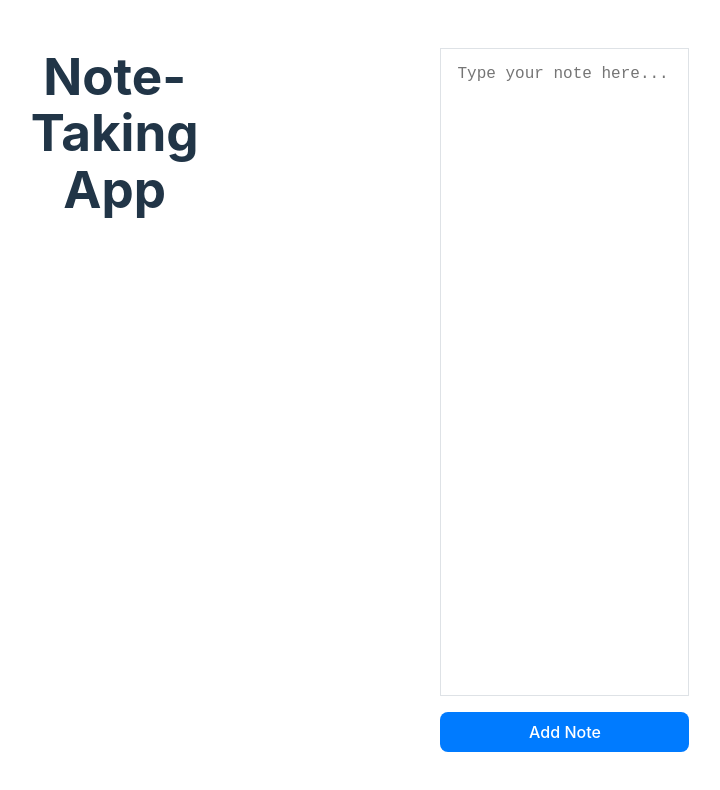
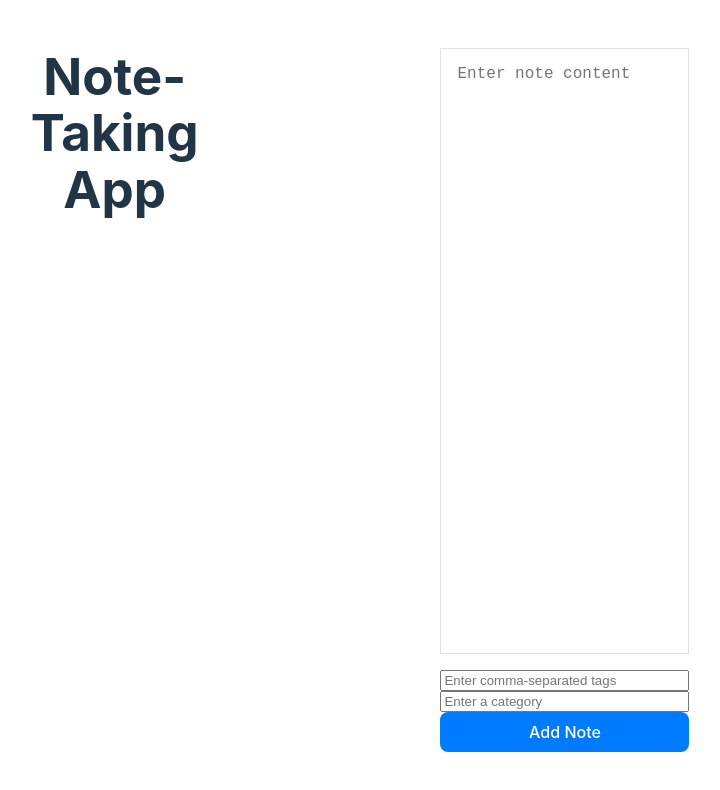
Before and after one commit to temavasilev/note-taker, a Svelte app: page / in a window 1280 px wide. Shown: the top 790 px of the page, without its empty margins (302-1022 px from the left). Built offline with nearby package versions, Linux system fonts and the light colour scheme.

Commit message:
Added basic tags and categories

```diff
--- a/package.json
+++ b/package.json
@@ -19,6 +19,8 @@
     "vite": "^4.2.0"
   },
   "dependencies": {
-    "markdown-it": "^13.0.1"
+    "@types/uuid": "^9.0.1",
+    "markdown-it": "^13.0.1",
+    "uuid": "^9.0.0"
   }
 }
--- a/src/App.svelte
+++ b/src/App.svelte
@@ -2,20 +2,35 @@
 <script lang="ts">
   import { writable } from 'svelte/store';
   import NotesList from './NotesList.svelte';
+  import { v4 as uuid } from 'uuid';
 
   // Variable to hold the new note content
   let newNoteContent: string = '';
+  let newNoteTags: string = '';
+  let newNoteCategory: string = '';
 
   // Create a writable store to hold the list of notes
-  const notes = writable<{ id: string; content: string }[]>([]);
+  const notes = writable([]);
 
   // Function to add a new note to the notes store
   function addNote() {
-  if (newNoteContent.trim() !== '') {
-    notes.update((currentNotes) => {
-      return [...currentNotes, { id: Date.now().toString(), content: newNoteContent }];
-    });
+  if (newNoteContent) {
+    const tagsArray = newNoteTags
+      ? newNoteTags.split(',').map((tag) => tag.trim())
+      : [];
+
+    $notes = [
+      ...$notes,
+      {
+        id: uuid(),
+        content: newNoteContent,
+        tags: tagsArray, // use parsed tags array
+        category: newNoteCategory, // include category
+      },
+    ];
     newNoteContent = '';
+    newNoteTags = '';
+    newNoteCategory = '';
   }
 }
 </script>
@@ -26,14 +41,20 @@
   <div class="app-container">
     <NotesList notes={$notes} />
     <div class="note-editor">
-      <textarea
-        bind:value={newNoteContent}
-        placeholder="Type your note here..."
-        on:keydown={(event) => event.key === 'Enter' && addNote()}
-      ></textarea>
+      <textarea bind:value={newNoteContent} placeholder="Enter note content"></textarea>
+      <input
+        type="text"
+        placeholder="Enter comma-separated tags"
+        bind:value={newNoteTags}
+      />
+      <input
+        type="text"
+        placeholder="Enter a category"
+        bind:value={newNoteCategory}
+      />
       <button on:click={addNote}>Add Note</button>
     </div>
-  </div>
+    </div>
 </main>
 
 <style>
--- a/src/Note.svelte
+++ b/src/Note.svelte
@@ -6,6 +6,8 @@
     // Exported props for this component
     export let id: string;
     export let content: string;
+    export let tags: string[];
+    export let category: string;
 
     // Create a custom event dispatcher
     const dispatch = createEventDispatcher();
@@ -25,6 +27,35 @@
 
   <!-- Display the note content and a remove button -->
   <div class="note">
-    <div class="note-content">{@html parseMarkdown(content)}</div>
+    <div class="note-content">{@html parseMarkdown(content)}></div>
+    <div class="note-tags">
+      {#each tags as tag}
+        <span class="tag">{tag}</span>
+      {/each}
+    </div>
+    {#if category}
+      <div class="note-category">Category: {category}</div>
+    {/if}
     <button on:click={removeNote}>X</button>
   </div>
+
+  <style>
+    /* ... */
+    .note-tags {
+      margin-top: 0.5rem;
+    }
+
+    .tag {
+      background-color: #007bff;
+      color: white;
+      padding: 2px 6px;
+      border-radius: 3px;
+      font-size: 0.8rem;
+      margin-right: 4px;
+    }
+
+    .note-category {
+      margin-top: 0.5rem;
+      font-size: 0.8rem;
+    }
+</style>
```
Also changed, not shown: src/NotesList.svelte (+5 -2 lines), 1 other file (tests, documents, lock files or other folders).
